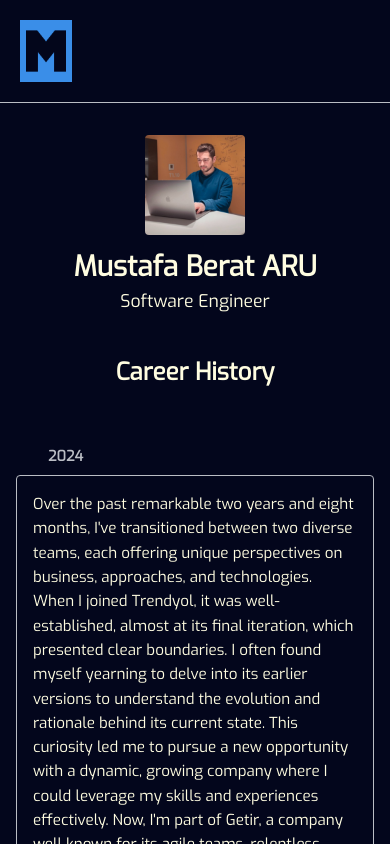
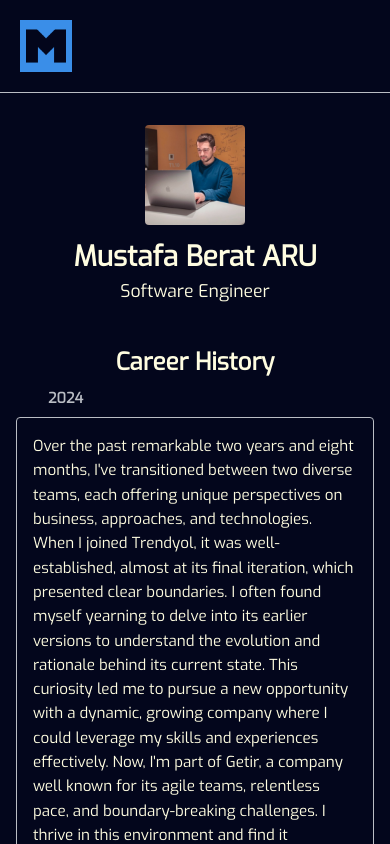
Before and after one commit to mustafaberat/personal-website-1, a Next.js app: page /about in a window 390 px wide. Shown: the top 844 px of the page. Built offline with nearby package versions, Linux system fonts and the light colour scheme; some icons are missing.

Commit message:
icon height and padding of about fixed

```diff
--- a/components/headerComponent.js
+++ b/components/headerComponent.js
@@ -13,8 +13,9 @@
           <Image
             src="/m-darkBlue.png"
             alt="MLOGO"
-            width={150}
-            height={50}
+            layout="intrinsic"
+            width={40}
+            height={40}
           />
         </Link>
         <div id="header-buttons" className="header-buttons">
--- a/styles/About.module.css
+++ b/styles/About.module.css
@@ -175,7 +175,6 @@
 
   .sectionTitle {
     font-size: 1.75rem;
-    margin: 1.5rem 0;
   }
 
   .name {
@@ -185,8 +184,11 @@
   .title {
     font-size: 1.25rem;
   }
-
+  .timelineSection {
+    padding: 0px;
+  }
   .timelineSection::before {
+    padding: 0px;
     left: 25px;
   }
 
@@ -226,7 +228,6 @@
 
   .sectionTitle {
     font-size: 1.5rem;
-    margin: 1rem 0;
   }
 
   .profileImage {
@@ -246,8 +247,11 @@
     padding-left: 0;
     margin-top: 2.5rem;
   }
-
+  .timelineSection {
+    padding: 0px;
+  }
   .timelineSection::before {
+    padding: 0px;
     left: 20px;
     top: 40px;
   }
```
